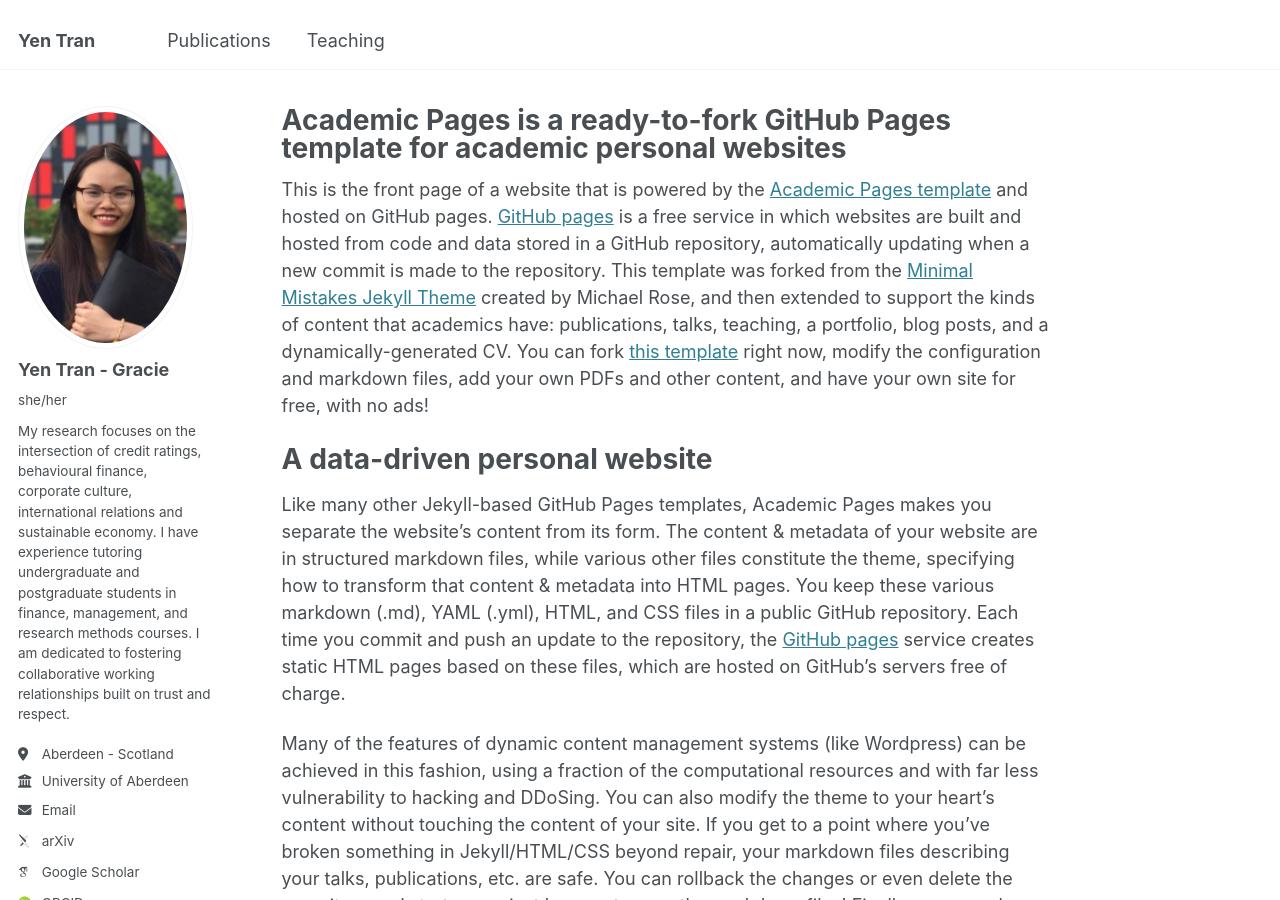
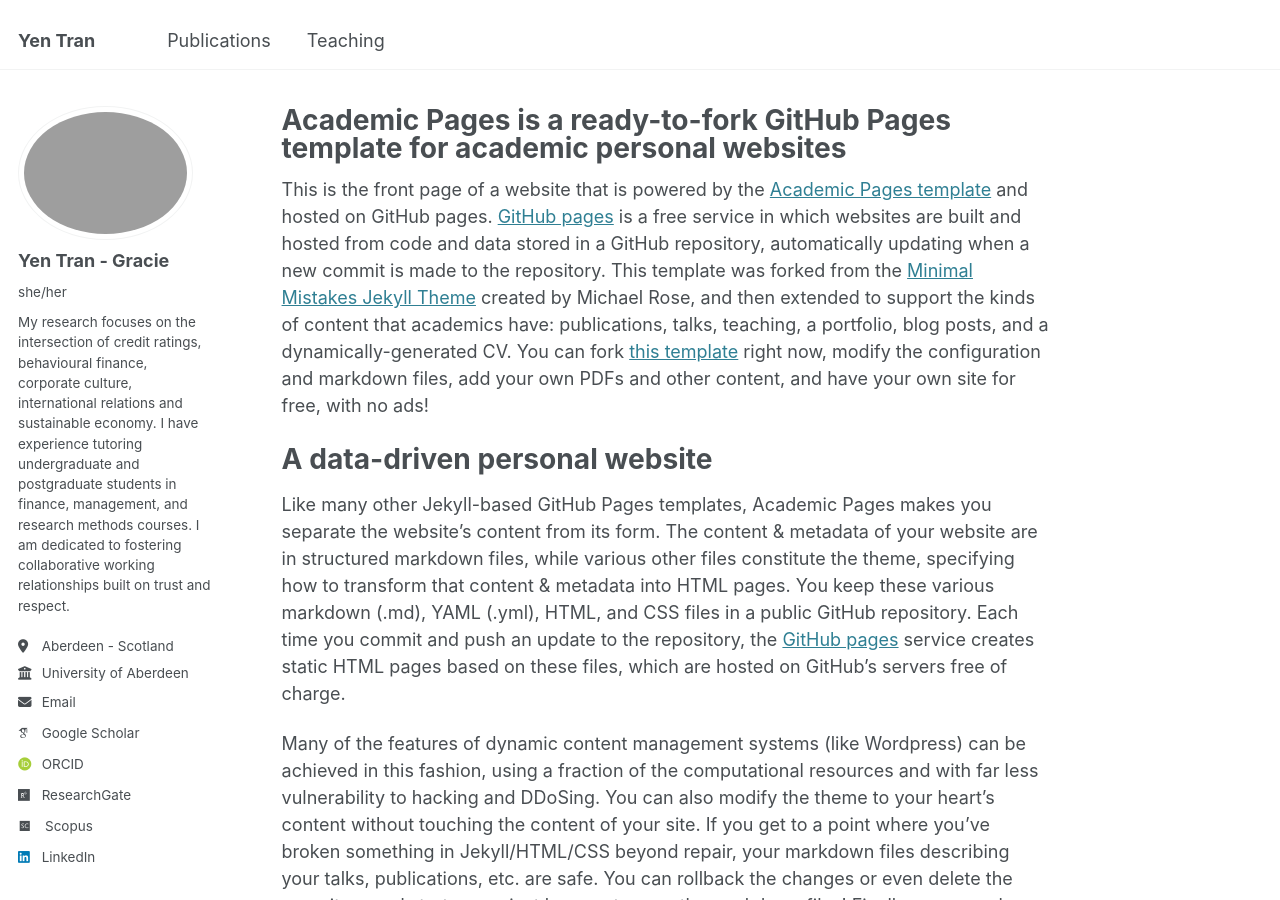
Before and after one commit to Graciesgrace/mywebpage, a Jekyll site: the page built from _pages/about.md, in a window 1280 px wide and 900 px high. Built offline with Jekyll 4.4.1, drawn with Linux system fonts in a browser that asks for light colours; some web fonts are replaced.

Commit message:
Update _config.yml

```diff
--- a/_config.yml
+++ b/_config.yml
@@ -22,7 +22,7 @@
 #               Additional customization can be done by editing /_includes/author-profile.html
 author:
   # Biographic information
-  avatar           : "profile.png"
+  avatar           : "profile.jpq"
   name             : "Yen Tran - Gracie"
   pronouns         : "she/her" # example: "she/her"
   bio              : "My research focuses on the intersection of credit ratings, behavioural finance, corporate culture, international relations and sustainable economy. I have experience tutoring undergraduate and postgraduate students in finance, management, and research methods courses. I am dedicated to fostering collaborative working relationships built on trust and respect."
@@ -32,7 +32,7 @@
   email            : "yentran.gracie@gmail.com"
 
   # Academic websites
-  arxiv            : "www.gracietran.com" # URL - Update with the correct link to your profile
+  arxiv            : #"www.gracietran.com" # URL - Update with the correct link to your profile
   googlescholar    : "https://scholar.google.com/citations?user=PS_CX0AAAAAJ"
   impactstory      : # URL
   orcid            : "https://orcid.org/my-orcid?orcid=0000-0001-5336-3284"
@@ -50,7 +50,7 @@
   stackoverflow    : # User number or user number and name (i.e., use "1" or "1/jeff-atwood")
 
   # Social media
-  bluesky          : "bsky.app" # Replace this with you Bluesky username
+  bluesky          : #"bsky.app" # Replace this with you Bluesky username
   facebook         : # Username
   flickr           : # Username
   foursquare       : # Username
```
